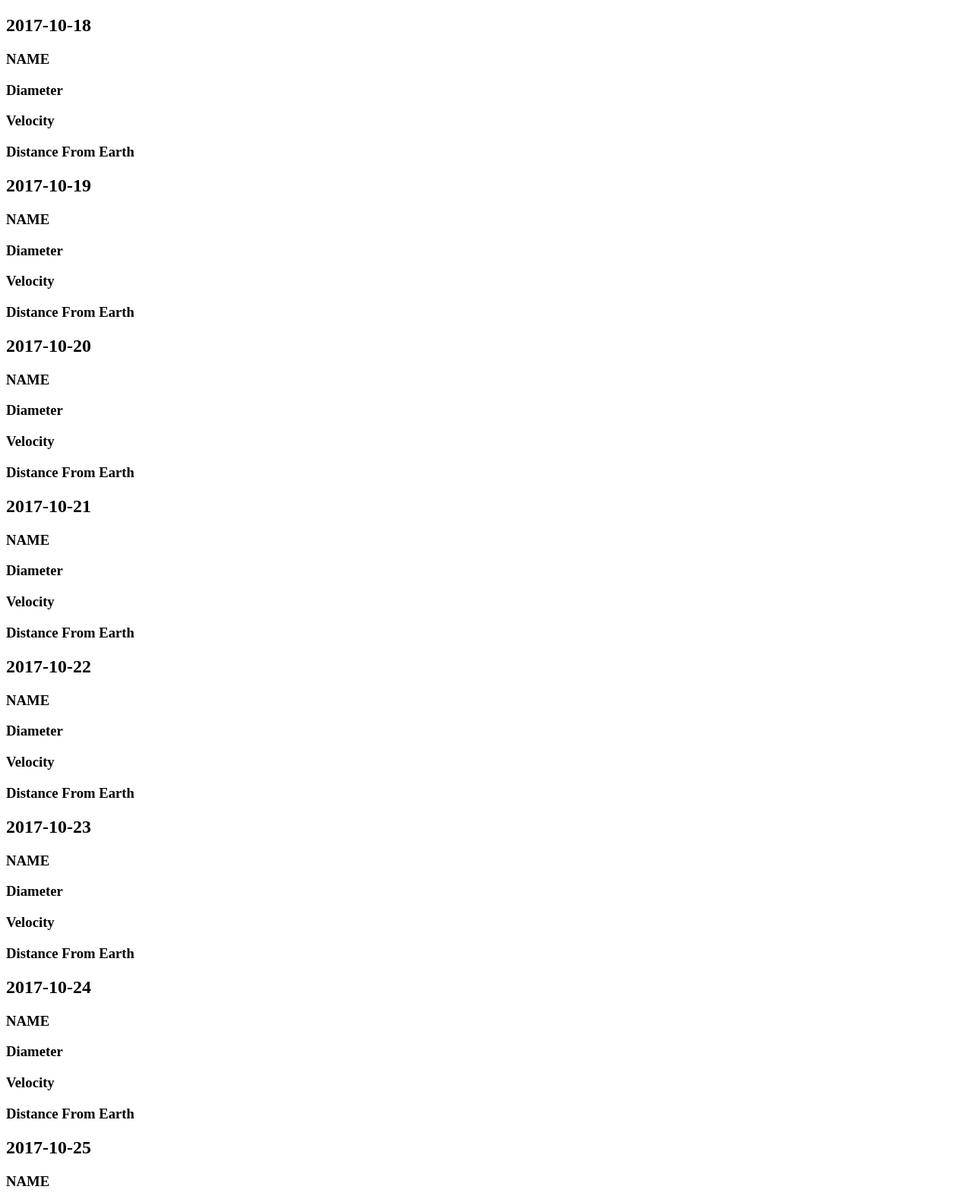
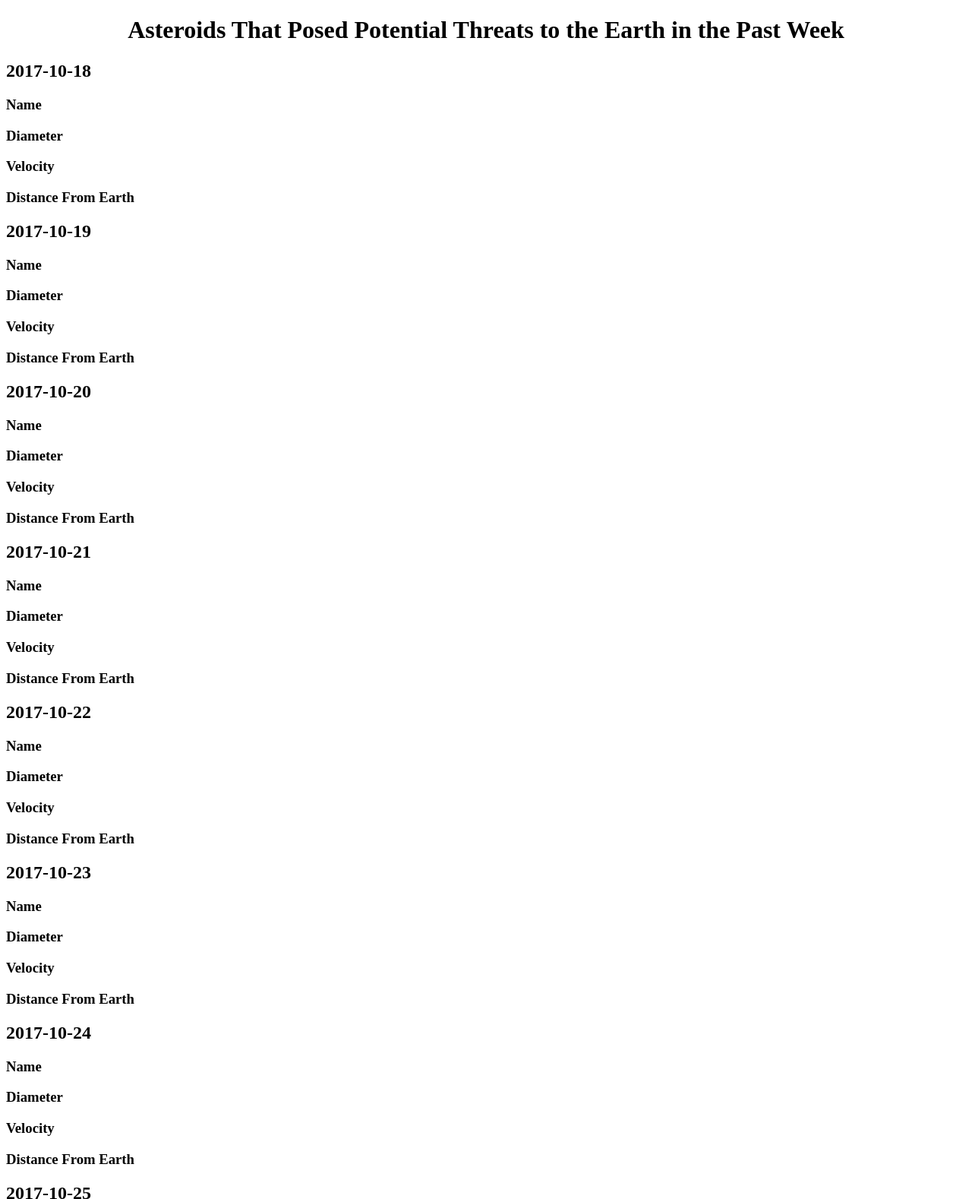
Before and after one commit to wildmanalex/nasa-asteroid-api, a plain HTML site: page index.html in a window 1280 px wide. Shown: the top 1578 px of the page at 76% size. Drawn offline with nearby package versions, Linux system fonts and the light colour scheme; no server answers.

Commit message:
more html

```diff
--- a/index.html
+++ b/index.html
@@ -4,10 +4,11 @@
 	<title>Asteroids</title>
 </head>
 <body>
+	<h1><center>Asteroids That Posed Potential Threats to the Earth in the Past Week</center></h1>
 	<div class='2017-10-18'>
 		<h2>2017-10-18</h2>
 		<div class='asteroidname'>
-			<h3>NAME</h3>
+			<h3>Name</h3>
 		</div>
 		<div class="diameter">
 			<h3>Diameter</h3>
@@ -22,7 +23,7 @@
 	<div class='2017-10-19'>
 		<h2>2017-10-19</h2>
 		<div class='asteroidname'>
-			<h3>NAME</h3>
+			<h3>Name</h3>
 		</div>
 		<div class="diameter">
 			<h3>Diameter</h3>
@@ -37,7 +38,7 @@
 	<div class='2017-10-20'>
 		<h2>2017-10-20</h2>
 		<div class='asteroidname'>
-			<h3>NAME</h3>
+			<h3>Name</h3>
 		</div>
 		<div class="diameter">
 			<h3>Diameter</h3>
@@ -52,7 +53,10 @@
 	<div class='2017-10-21'>
 		<h2>2017-10-21</h2>
 		<div class='asteroidname'>
-			<h3>NAME</h3>
+			<h3>Name</h3>
+			<ul>
+
+			</ul>
 		</div>
 		<div class="diameter">
 			<h3>Diameter</h3>
@@ -67,7 +71,7 @@
 	<div class='2017-10-22'>
 		<h2>2017-10-22</h2>
 		<div class='asteroidname'>
-			<h3>NAME</h3>
+			<h3>Name</h3>
 		</div>
 		<div class="diameter">
 			<h3>Diameter</h3>
@@ -82,7 +86,7 @@
 	<div class='2017-10-23'>
 		<h2>2017-10-23</h2>
 		<div class='asteroidname'>
-			<h3>NAME</h3>
+			<h3>Name</h3>
 		</div>
 		<div class="diameter">
 			<h3>Diameter</h3>
@@ -97,7 +101,7 @@
 	<div class='2017-10-24'>
 		<h2>2017-10-24</h2>
 		<div class='asteroidname'>
-			<h3>NAME</h3>
+			<h3>Name</h3>
 		</div>
 		<div class="diameter">
 			<h3>Diameter</h3>
@@ -112,7 +116,7 @@
 		<div class='2017-10-25'>
 		<h2>2017-10-25</h2>
 		<div class='asteroidname'>
-			<h3>NAME</h3>
+			<h3>Name</h3>
 		</div>
 		<div class="diameter">
 			<h3>Diameter</h3>
--- a/main.js
+++ b/main.js
@@ -70,7 +70,7 @@ $(document).ready(function(){
 				console.log(asteroid)
 		if(asteroid.is_potentially_hazardous_asteroid === true) {
 			var asteroidname = asteroid.name;
-			$('.2017-10-21 .asteroidname').append(`<div class="newasteroid">${asteroidname}</div>`);
+			$('.2017-10-21 .asteroidname ul').append(`<li class="newasteroid">${asteroidname}</li>`);
 			if(asteroid.estimated_diameter.feet) {
 				var asteroiddiameter = asteroid.estimated_diameter.feet.estimated_diameter_max;
 				$('.2017-10-21 .diameter').append(`<div class="asteroiddiameter">${asteroiddiameter}</div>`);
```
